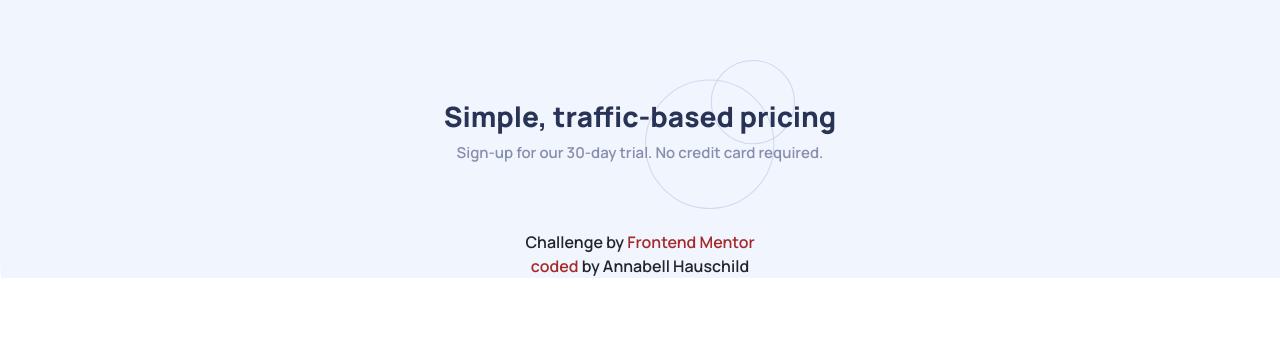
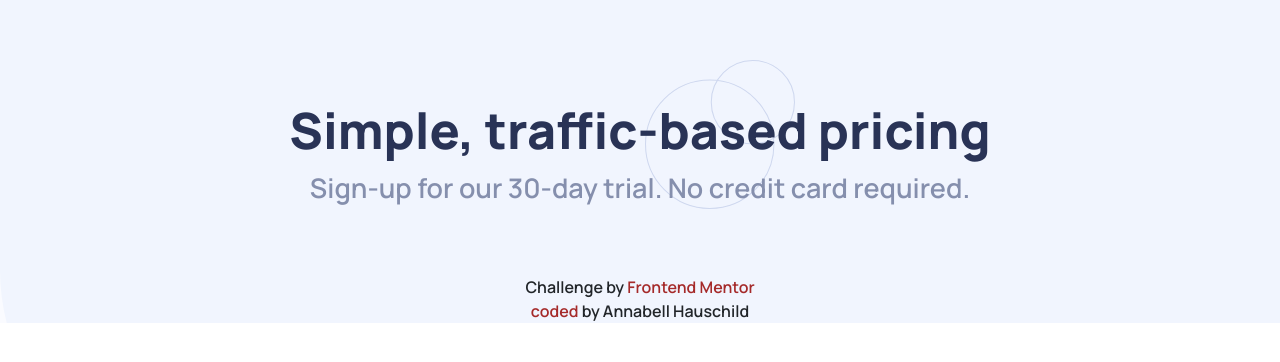
Before and after one commit to Avery-techdev/interactive-pricing-component-react, a React (Create React App) app: page / in a window 1280 px wide. Shown: the top 362 px of the page. Built offline with nearby package versions, Linux system fonts and the light colour scheme.

Commit message:
styled Background and Header

```diff
--- a/src/App.css
+++ b/src/App.css
@@ -7,16 +7,20 @@ footer {
 }
 
 h2 {
-  font-size: 28px;
+  font-size: 50px;
   font-weight: 800;
   text-align: center;
 }
 
 .App {
+  background-color: hsl(230, 100%, 99%);
   background-image: url("./imgs/bg-pattern.svg");
+  background-repeat: no-repeat;
+  background-size: 1440px 470px;
   font-family: "Manrope", sans-serif;
   margin: 0 auto;
   max-width: 1440px;
+
 }
 
 .header {
@@ -30,6 +34,6 @@ h2 {
 
 .grey-text {
   color: hsl(225, 20%, 60%);
-  font-size: 15px;
+  font-size: 27px;
   text-align: center;
 }
```
